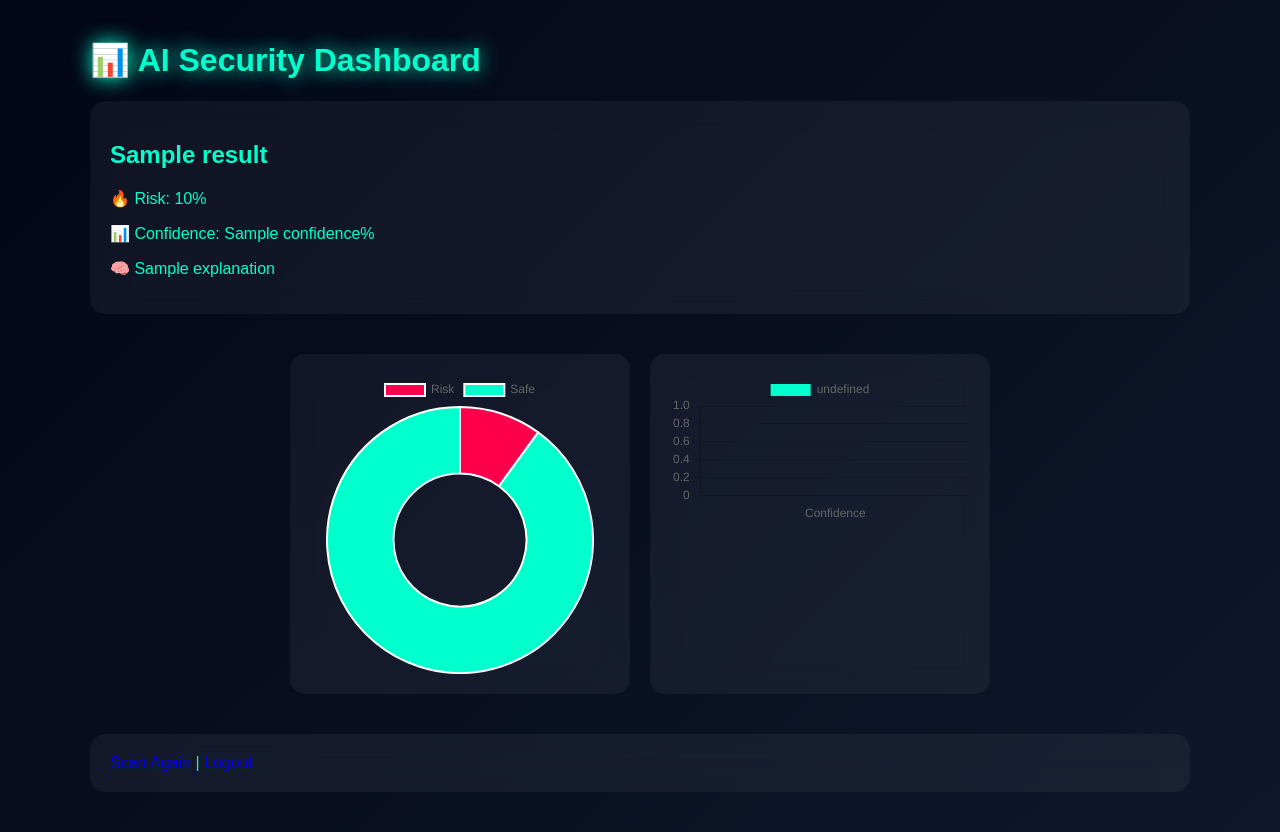
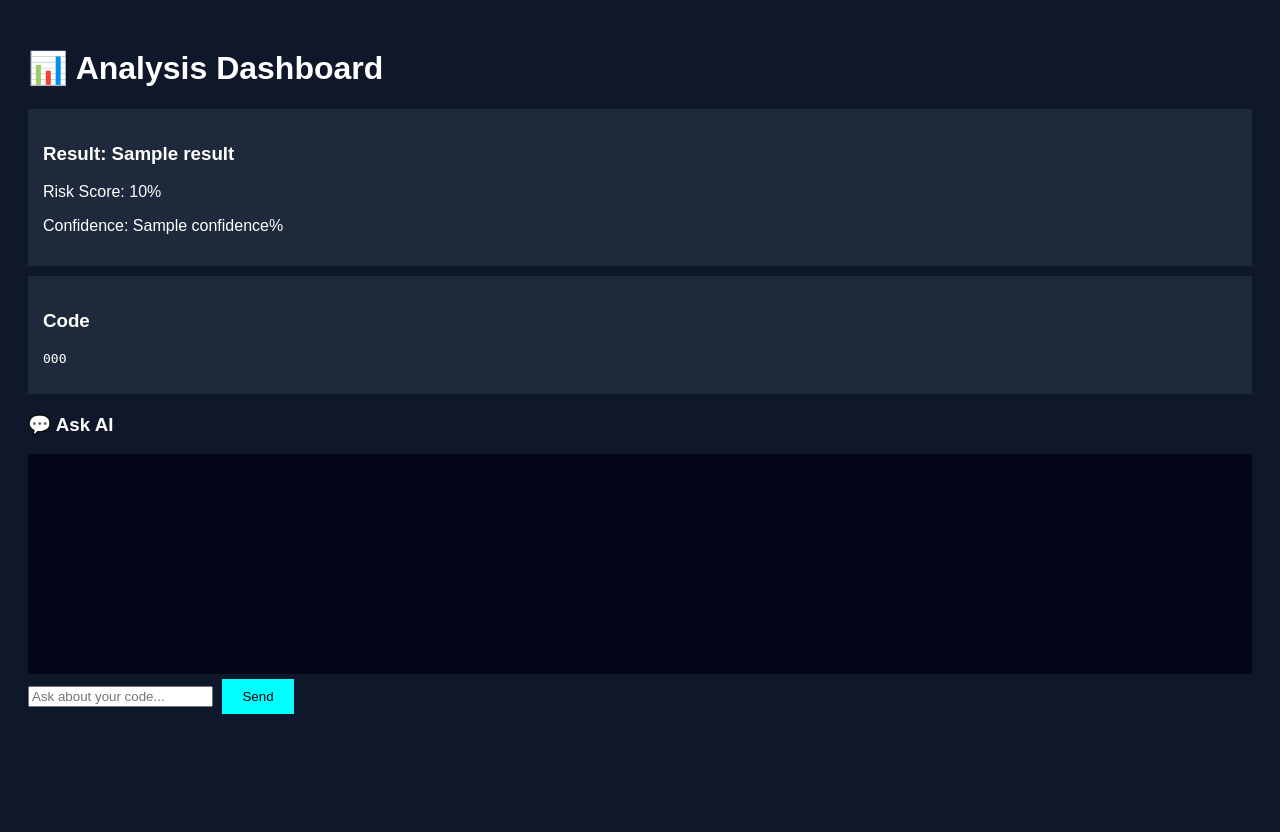
Before and after one commit to urvigarg139-art/blackbox-ai-safety, a Flask app: template templates/dashboard.html in a window 1280 px wide. After the commit the page ends 714 px from the top, so only its background shows below. Run offline with Flask 3, Linux system fonts and the light colour scheme; the template is opened without the code that fills it: most values are stand-ins (such as "Sample title", 1, 10 or a date in 2020).

Commit message:
FINAL FIX

```diff
--- a/app.py
+++ b/app.py
@@ -1,13 +1,11 @@
 import os
-from flask import Flask, render_template, request, jsonify, redirect, session
-import sqlite3
+from flask import Flask, render_template, request, jsonify
 import joblib
 import google.generativeai as genai
 
 app = Flask(__name__)
-app.secret_key = "supersecretkey"
 
-# ----------- LOAD MODEL -----------
+# ---------------- LOAD MODEL ----------------
 BASE_DIR = os.path.dirname(os.path.abspath(__file__))
 
 try:
@@ -19,111 +17,60 @@ except Exception as e:
     model = None
     vectorizer = None
 
-# ----------- GEMINI SETUP -----------
-api_key = os.getenv("GEMINI_API_KEY")
+# ---------------- GEMINI SETUP ----------------
+try:
+    genai.configure(api_key=os.getenv("GEMINI_API_KEY"))
+    ai_model = genai.GenerativeModel("gemini-1.5-flash")
+    print("✅ Gemini ready")
+except Exception as e:
+    print("❌ Gemini error:", e)
+    ai_model = None
 
-if not api_key:
-    print("❌ GEMINI KEY NOT FOUND")
-else:
-    print("✅ GEMINI KEY LOADED")
 
-genai.configure(api_key=api_key)
-ai_model = genai.GenerativeModel("gemini-1.5-flash")
-
-# ----------- DB -----------
-def init_db():
-    conn = sqlite3.connect("users.db")
-    cur = conn.cursor()
-    cur.execute("CREATE TABLE IF NOT EXISTS users (username TEXT, password TEXT)")
-    conn.commit()
-    conn.close()
-
-init_db()
-
-# ----------- ROUTES -----------
-
+# ---------------- HOME ----------------
 @app.route("/")
-def landing():
-    return render_template("landing.html")
-
-@app.route("/login", methods=["GET", "POST"])
-def login():
-    if request.method == "POST":
-        user = request.form["username"]
-        pwd = request.form["password"]
-
-        conn = sqlite3.connect("users.db")
-        cur = conn.cursor()
-        cur.execute("SELECT * FROM users WHERE username=? AND password=?", (user, pwd))
-        result = cur.fetchone()
-        conn.close()
-
-        if result:
-            session["user"] = user
-            return redirect("/app")
-        else:
-            return "❌ Invalid login"
-
-    return render_template("login.html")
-
-@app.route("/signup", methods=["GET", "POST"])
-def signup():
-    if request.method == "POST":
-        user = request.form["username"]
-        pwd = request.form["password"]
-
-        conn = sqlite3.connect("users.db")
-        cur = conn.cursor()
-        cur.execute("INSERT INTO users VALUES (?, ?)", (user, pwd))
-        conn.commit()
-        conn.close()
-
-        session["user"] = user
-        return redirect("/app")
-
-    return render_template("signup.html")
-
-@app.route("/app")
 def home():
-    if "user" not in session:
-        return redirect("/login")
     return render_template("index.html")
 
-# ----------- SCAN -----------
 
+# ---------------- SCAN ----------------
 @app.route("/scan", methods=["POST"])
 def scan():
-    if "user" not in session:
-        return redirect("/login")
+    code = request.form.get("code")
 
-    code = request.form["code"]
+    if not code:
+        return render_template("index.html", error="⚠️ No code provided")
 
-    if model is None or vectorizer is None:
-        return render_template("dashboard.html",
-                               result="❌ Model not loaded",
-                               risk_score=0,
-                               confidence=0,
-                               explanation="Model missing")
+    try:
+        if model and vectorizer:
+            vec = vectorizer.transform([code])
+            pred = model.predict(vec)[0]
+            prob = model.predict_proba(vec)[0][1]
 
-    X = vectorizer.transform([code])
-    pred = model.predict(X)[0]
-    prob = model.predict_proba(X)[0]
+            result = "Vulnerable" if pred == 1 else "Safe"
+            risk_score = round(prob * 100, 2)
+            confidence = round((1 - prob) * 100, 2)
+        else:
+            result = "Model not available"
+            risk_score = 0
+            confidence = 0
 
-    risk_score = int(prob[1] * 100)
-    confidence = int(max(prob) * 100)
+    except Exception as e:
+        print("❌ Scan error:", e)
+        result = "Error during scan"
+        risk_score = 0
+        confidence = 0
 
-    result = "⚠️ Vulnerable" if pred == 1 else "✅ Safe"
-    explanation = "SQL Injection detected" if pred == 1 else "No issues found"
+    return render_template(
+        "dashboard.html",
+        code=code,
+        result=result,
+        risk_score=risk_score,
+        confidence=confidence
+    )
 
-    return render_template("dashboard.html",
-                           code=code,
-                           result=result,
-                           risk_score=risk_score,
-                           confidence=confidence,
-                           explanation=explanation)
 
-# ----------- CHAT (GEMINI) -----------
-
+# ---------------- CHAT ----------------
 @app.route("/chat", methods=["POST"])
 def chat():
     try:
@@ -131,8 +78,14 @@ def chat():
         message = data.get("message", "")
         code = data.get("code", "")
 
+        if not message:
+            return jsonify({"reply": "⚠️ Enter a question"})
+
+        if not ai_model:
+            return jsonify({"reply": "⚠️ AI not configured properly"})
+
         prompt = f"""
-You are a cybersecurity expert.
+You are a security assistant.
 
 Code:
 {code}
@@ -140,26 +93,20 @@ Code:
 User question:
 {message}
 
-Answer clearly:
-- vulnerability
-- reason
-- fix
-- corrected code
+Explain vulnerabilities clearly and suggest fixes.
 """
 
         response = ai_model.generate_content(prompt)
 
-        return jsonify({
-            "reply": response.text
-        })
+        if not response.text:
+            return jsonify({"reply": "⚠️ Empty response from AI"})
+
+        return jsonify({"reply": response.text})
 
     except Exception as e:
-        print("❌ Gemini error:", e)
-        return jsonify({
-            "reply": "⚠️ AI unavailable. Try again."
-        })
+        print("❌ GEMINI ERROR:", e)
+        return jsonify({"reply": f"⚠️ Error: {str(e)}"})
 
-# ----------- RUN -----------
 
 if __name__ == "__main__":
     app.run(debug=True)
--- a/static/css/style.css
+++ b/static/css/style.css
@@ -1,98 +1,51 @@
 body {
-    margin: 0;
-    font-family: 'Poppins', sans-serif;
-    background: linear-gradient(135deg, #020617, #0f172a);
-    color: #00ffcc;
-}
-
-/* Hero */
-.hero {
-    text-align: center;
-    padding: 100px 20px;
-}
-
-.glow {
-    animation: glow 1.5s infinite alternate;
-}
-
-@keyframes glow {
-    from { text-shadow: 0 0 10px #00ffcc; }
-    to { text-shadow: 0 0 25px #00ffcc; }
-}
-
-.btn {
-    padding: 12px 25px;
-    background: #00ffcc;
-    color: black;
-    text-decoration: none;
-    margin: 10px;
-    border-radius: 8px;
-}
-
-/* Cards */
-.container {
-    max-width: 1100px;
-    margin: auto;
+    background: #0f172a;
+    color: white;
+    font-family: Arial;
     padding: 20px;
 }
 
-.card {
-    background: rgba(255,255,255,0.05);
-    backdrop-filter: blur(15px);
-    border-radius: 15px;
-    padding: 20px;
-    margin: 20px 0;
-}
-
 textarea {
-    width: 100%;
-    height: 200px;
-    background: black;
-    color: #00ffcc;
-    border: 1px solid #00ffcc;
+    width: 80%;
+    height: 150px;
+    background: #020617;
+    color: cyan;
+    border: 1px solid cyan;
 }
 
 button {
-    background: #00ffcc;
-    padding: 10px;
+    padding: 10px 20px;
+    margin: 5px;
+    background: cyan;
     border: none;
+    cursor: pointer;
 }
 
-/* Grid */
-.grid {
-    display: flex;
-    gap: 20px;
-    flex-wrap: wrap;
-    justify-content: center;
+.card {
+    background: #1e293b;
+    padding: 15px;
+    margin: 10px 0;
 }
 
-.chart-box {
-    width: 300px;
+.chat-container {
+    margin-top: 20px;
 }
-/* CHATBOT */
-.chat-area {
-    height: 250px;
+
+#chatBox {
+    height: 200px;
     overflow-y: auto;
     background: #020617;
     padding: 10px;
-    border: 1px solid #00ffcc;
-    margin-bottom: 10px;
 }
 
-.user {
-    text-align: right;
-    margin: 5px;
-    color: #00ffcc;
+.user-msg {
+    color: violet;
 }
 
-.bot {
-    text-align: left;
-    margin: 5px;
-    color: #ff004c;
+.ai-msg {
+    color: cyan;
 }
 
-input {
-    width: 70%;
-    padding: 10px;
-    margin-right: 10px;
+.error {
+    color: red;
 }
--- a/static/js/app.js
+++ b/static/js/app.js
@@ -1,12 +1,20 @@
+function loadExample() {
+    document.getElementById("codeInput").value =
+        "SELECT * FROM users WHERE id = '" + " + user_input + '";
+}
+
 async function sendMessage() {
     const input = document.getElementById("chatInput");
     const chatBox = document.getElementById("chatBox");
+    const code = document.getElementById("codeInput").innerText;
 
     const message = input.value;
-    const code = document.getElementById("codeInput").value;
+
+    if (!message) return;
 
     chatBox.innerHTML += `<div class="user-msg">👤 ${message}</div>`;
 
+    try {
         const res = await fetch("/chat", {
             method: "POST",
             headers: {"Content-Type": "application/json"},
@@ -16,6 +24,9 @@ async function sendMessage() {
         const data = await res.json();
 
         chatBox.innerHTML += `<div class="ai-msg">🤖 ${data.reply}</div>`;
+    } catch (err) {
+        chatBox.innerHTML += `<div class="error">⚠️ Server error</div>`;
+    }
 
     input.value = "";
 }
--- a/templates/dashboard.html
+++ b/templates/dashboard.html
@@ -1,67 +1,35 @@
 <!DOCTYPE html>
 <html>
 <head>
-<link rel="stylesheet" href="{{ url_for('static', filename='css/style.css') }}">
-<script src="https://cdn.jsdelivr.net/npm/chart.js"></script>
+    <title>Dashboard</title>
+    <link rel="stylesheet" href="/static/style.css">
 </head>
-
 <body>
 
-<div class="container">
-
-<h1 class="glow">📊 AI Security Dashboard</h1>
+<h1>📊 Analysis Dashboard</h1>
 
 <div class="card">
-    <h2>{{ result }}</h2>
-    <p>🔥 Risk: {{ risk_score }}%</p>
-    <p>📊 Confidence: {{ confidence }}%</p>
-    <p>🧠 {{ explanation }}</p>
-</div>
-
-<div class="grid">
-    <div class="card chart-box">
-        <canvas id="riskChart"></canvas>
-    </div>
-
-    <div class="card chart-box">
-        <canvas id="confidenceChart"></canvas>
-    </div>
+    <h3>Result: {{ result }}</h3>
+    <p>Risk Score: {{ risk_score }}%</p>
+    <p>Confidence: {{ confidence }}%</p>
 </div>
 
 <div class="card">
-<a href="/app">Scan Again</a> |
-<a href="/logout">Logout</a>
+    <h3>Code</h3>
+    <pre id="codeInput">{{ code }}</pre>
 </div>
 
+<!-- CHAT -->
+<div class="chat-container">
+    <h3>💬 Ask AI</h3>
+
+    <div id="chatBox"></div>
+
+    <input id="chatInput" placeholder="Ask about your code..." />
+    <button onclick="sendMessage()">Send</button>
 </div>
 
-<script>
-const risk = parseInt("{{ risk_score }}");
-const safe = 100 - risk;
-const confidence = parseInt("{{ confidence }}");
-
-new Chart(document.getElementById("riskChart"), {
-    type: 'doughnut',
-    data: {
-        labels: ['Risk','Safe'],
-        datasets: [{
-            data: [risk, safe],
-            backgroundColor: ['#ff004c','#00ffcc']
-        }]
-    }
-});
-
-new Chart(document.getElementById("confidenceChart"), {
-    type: 'bar',
-    data: {
-        labels: ['Confidence'],
-        datasets: [{
-            data: [confidence],
-            backgroundColor: '#00ffcc'
-        }]
-    }
-});
-</script>
+<script src="/static/app.js"></script>
 
 </body>
 </html>
```
Also changed, not shown: templates/index.html (+11 -92 lines). Lines whose indentation alone changed are shown as unchanged.
